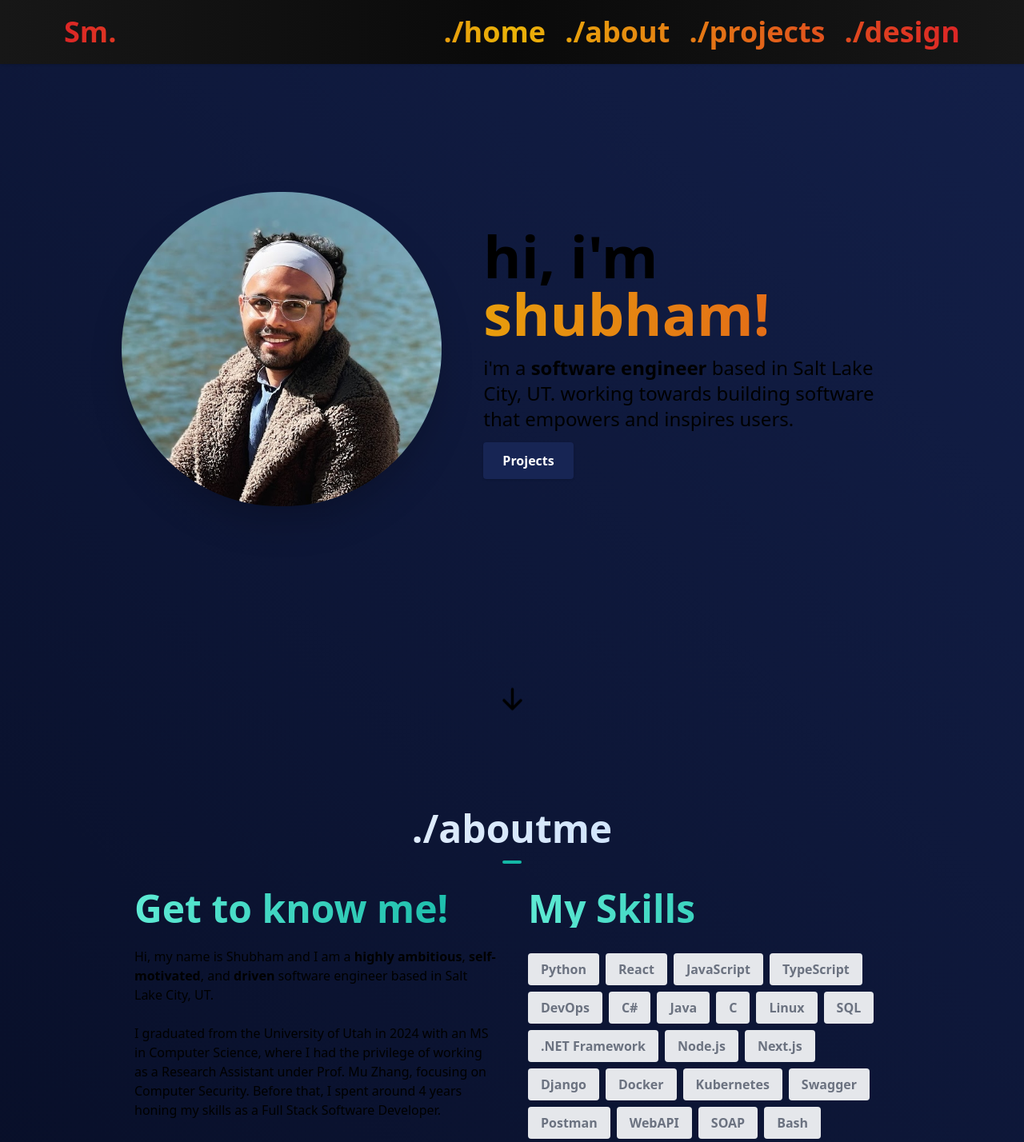
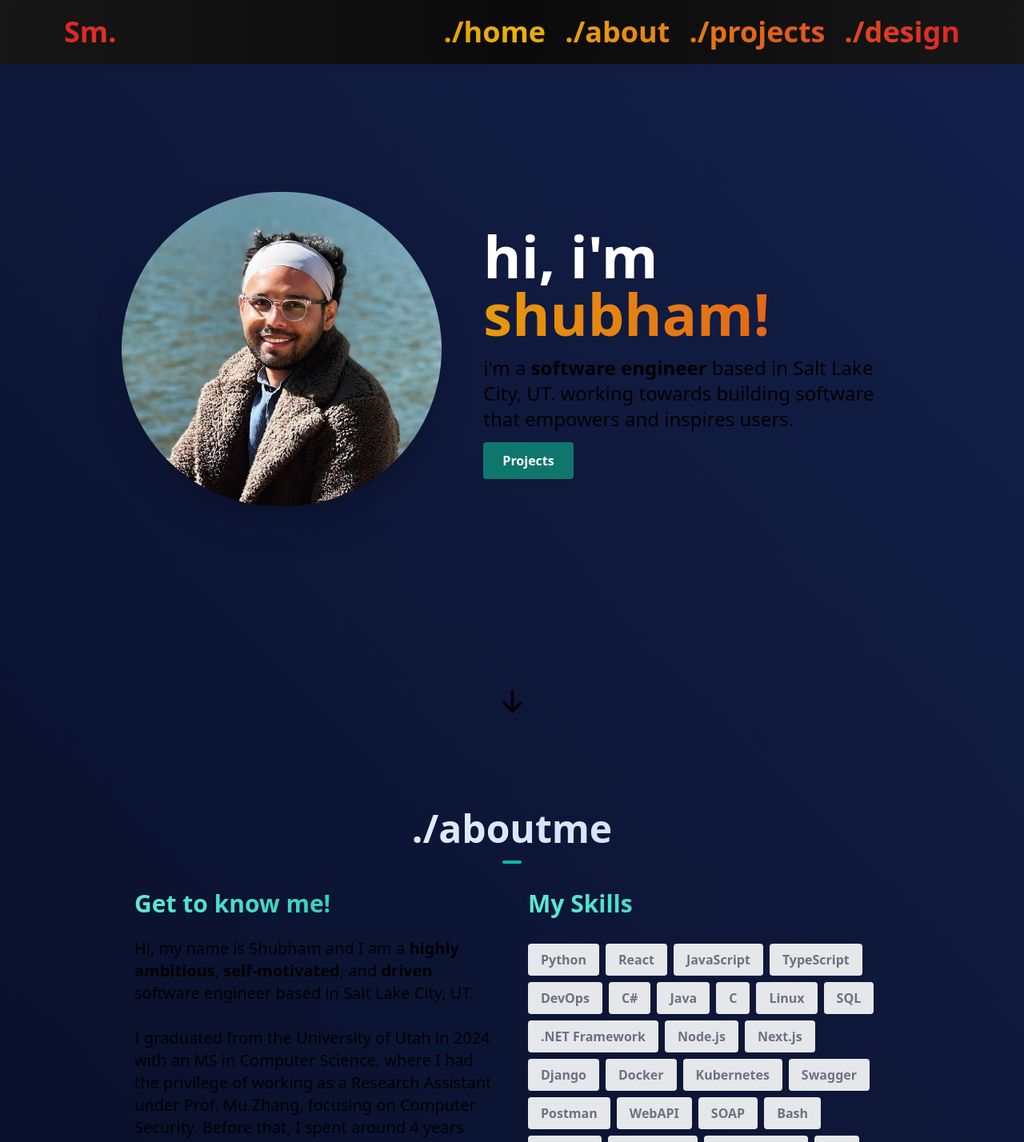
Before and after one commit to cictema/devfolio, a Next.js app: page / in a window 1280 px wide. Shown: the top 1428 px of the page at 80% size. Built offline with nearby package versions, Linux system fonts and the light colour scheme.

Commit message:
modify colors

```diff
--- a/app/layout.tsx
+++ b/app/layout.tsx
@@ -18,7 +18,7 @@ export default function RootLayout({
       <head />
       {/* <body className="bg-gradient-to-r from-blue-950 via-amber-950 to-blue-950">       */}
       <body className="bg-gradient-to-tr from-blue-950 via-slate-950 to-blue-950 background-animate">
-          <ThemeProvider enableSystem={true} attribute="class">
+          <ThemeProvider enableSystem={true} attribute="dark">
             <Navbar />
             {children}
             <Footer />
--- a/components/AboutSection.tsx
+++ b/components/AboutSection.tsx
@@ -44,9 +44,10 @@ const AboutSection = () => {
 
         <div className="flex flex-col space-y-10 items-stretch justify-center align-top md:space-x-10 md:space-y-0 md:p-4 md:flex-row md:text-left">
           <div className="md:w-1/2 ">
-            <h1 className="text-center text-3xl font-bold mb-6 md:text-left bg-gradient-to-r from-teal-300 to-teal-500 bg-clip-text text-5xl text-transparent">
+            <h1 className="text-center text-3xl font-bold mb-6 md:text-left bg-gradient-to-r from-teal-300 to-teal-500 bg-clip-text text-transparent">
               Get to know me!
             </h1>
+            <div className="text-xl">
             <p>
               Hi, my name is Shubham and I am a{" "}
               <span className="font-bold">{"highly ambitious"}</span>,
@@ -81,9 +82,10 @@ const AboutSection = () => {
               I&apos;m excited about the future of my career
               and am always on the lookout for new and exciting opportunities. 🙂
             </p>
+            </div>
           </div>
           <div className="text-center md:w-1/2 md:text-left">
-            <h1 className="text-3xl font-bold mb-6 bg-gradient-to-r from-teal-300 to-teal-500 bg-clip-text text-5xl text-transparent">My Skills</h1>
+            <h1 className="text-3xl font-bold mb-6 bg-gradient-to-r from-teal-300 to-teal-500 bg-clip-text text-transparent">My Skills</h1>
             <div className="flex flex-wrap flex-row justify-center z-10 md:justify-start">
               {skills.map((item, idx) => {
                 return (
--- a/components/Footer.tsx
+++ b/components/Footer.tsx
@@ -12,13 +12,13 @@ const Footer = () => {
     <footer className="mx-auto max-w-3xl px-4 sm:px-6 md:max-w-5xl ">
       <hr className="w-full h-0.5 mx-auto mt-8 bg-teal-200 border-0"></hr>
       <div className="mx-auto  p-4 flex flex-col text-center text-neutral-900 md:flex-row md:justify-between">
-        <div className="flex flex-row items-center justify-center space-x-1 text-neutral-500  dark:bg-gradient-to-r from-red-600 via-yellow-500 to-indigo-400 text-2xl bg-clip-text text-transparent font-bold">
+        <div className="flex flex-row items-center justify-center space-x-1 bg-gradient-to-r from-red-600 via-yellow-500 to-indigo-400 text-xl bg-clip-text text-transparent font-bold">
           © 2024 Shubham Mazumder<a href="/" className="hover:underline"></a>
         </div>
         <div className="flex flex-row items-center justify-center space-x-2 mb-1">
           <a href="https://github.com/sansquoi" rel="noreferrer" target="_blank">
             <AiOutlineGithub
-              className="hover:-translate-y-1 transition-transform cursor-pointer text-neutral-500 dark:text-neutral-100"
+              className="hover:-translate-y-1 transition-transform cursor-pointer text-neutral-100"
               size={30}
             />
           </a>
@@ -29,7 +29,7 @@ const Footer = () => {
             target="_blank"
           >
             <AiOutlineLinkedin
-              className="hover:-translate-y-1 transition-transform cursor-pointer text-neutral-500 dark:text-neutral-100"
+              className="hover:-translate-y-1 transition-transform cursor-pointer text-neutral-100"
               size={30}
             />
           </a>
--- a/components/HeroSection.tsx
+++ b/components/HeroSection.tsx
@@ -18,7 +18,7 @@ const HeroSection = () => {
           />
         </div>
         <div className="md:mt-2 md:w-3/5">
-          <h1 className="text-4xl font-bold mt-6 md:mt-0 md:text-7xl">hi, i&#39;m</h1>
+          <h1 className="text-4xl font-bold mt-6 md:mt-0 md:text-7xl text-white">hi, i&#39;m</h1>
           <h1 className="text-4xl font-bold mt-6 md:mt-0 md:text-7xl bg-gradient-to-r from-red-600 via-yellow-500 to-red-600 bg-clip-text text-7xl text-transparent background-animate">shubham!</h1>
           <p className="text-lg mt-4 mb-6 md:text-2xl">
             i&#39;m a{" "}
@@ -29,7 +29,7 @@ const HeroSection = () => {
           </p>
           <Link
             to="projects"
-            className="text-white font-semibold px-6 py-3 bg-blue-950 rounded shadow hover:bg-blue-800"
+            className="text-white font-semibold px-6 py-3 bg-teal-700 rounded shadow hover:bg-teal-500"
             activeClass="active"
             spy={true}
             smooth={true}
```
